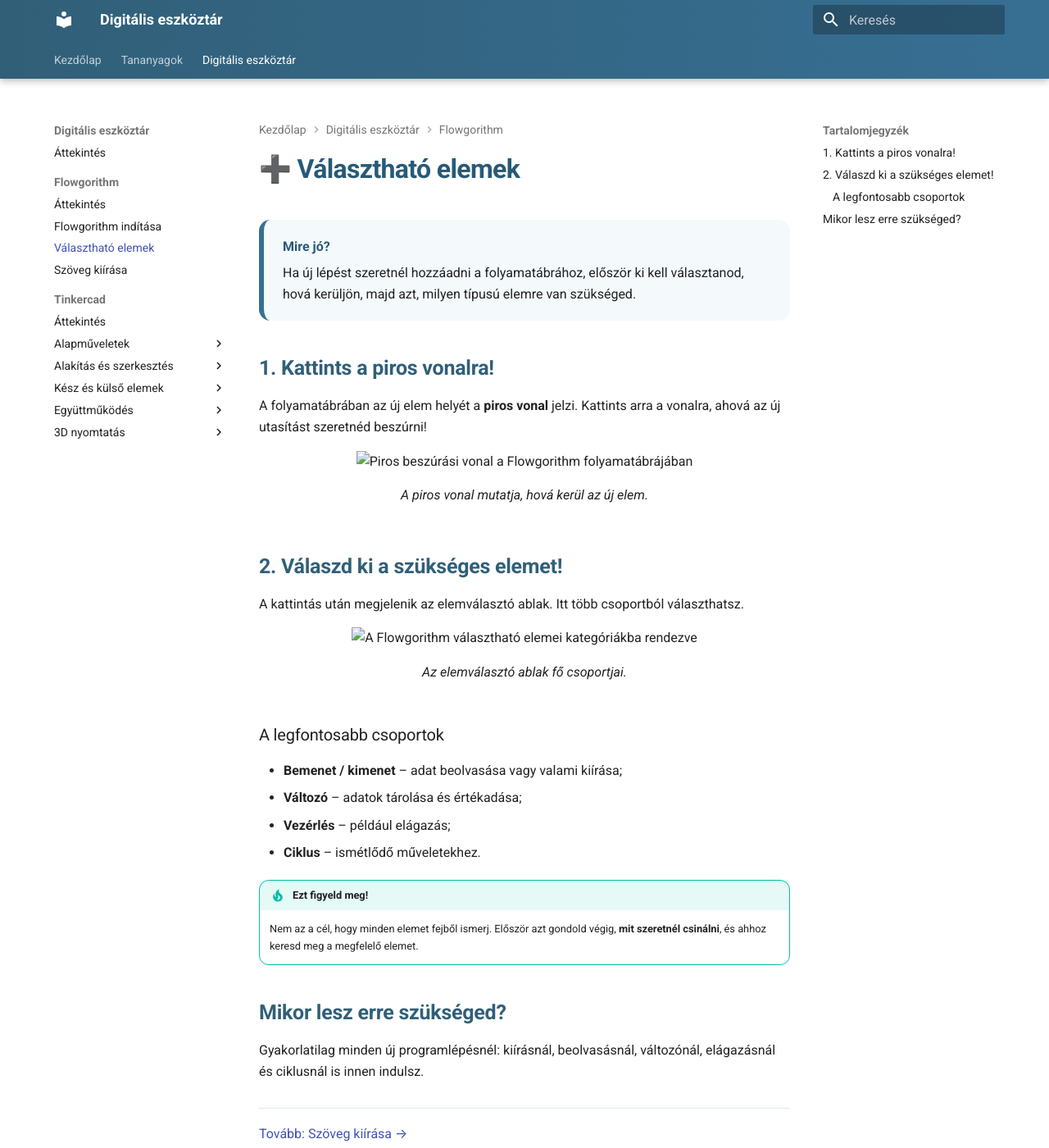
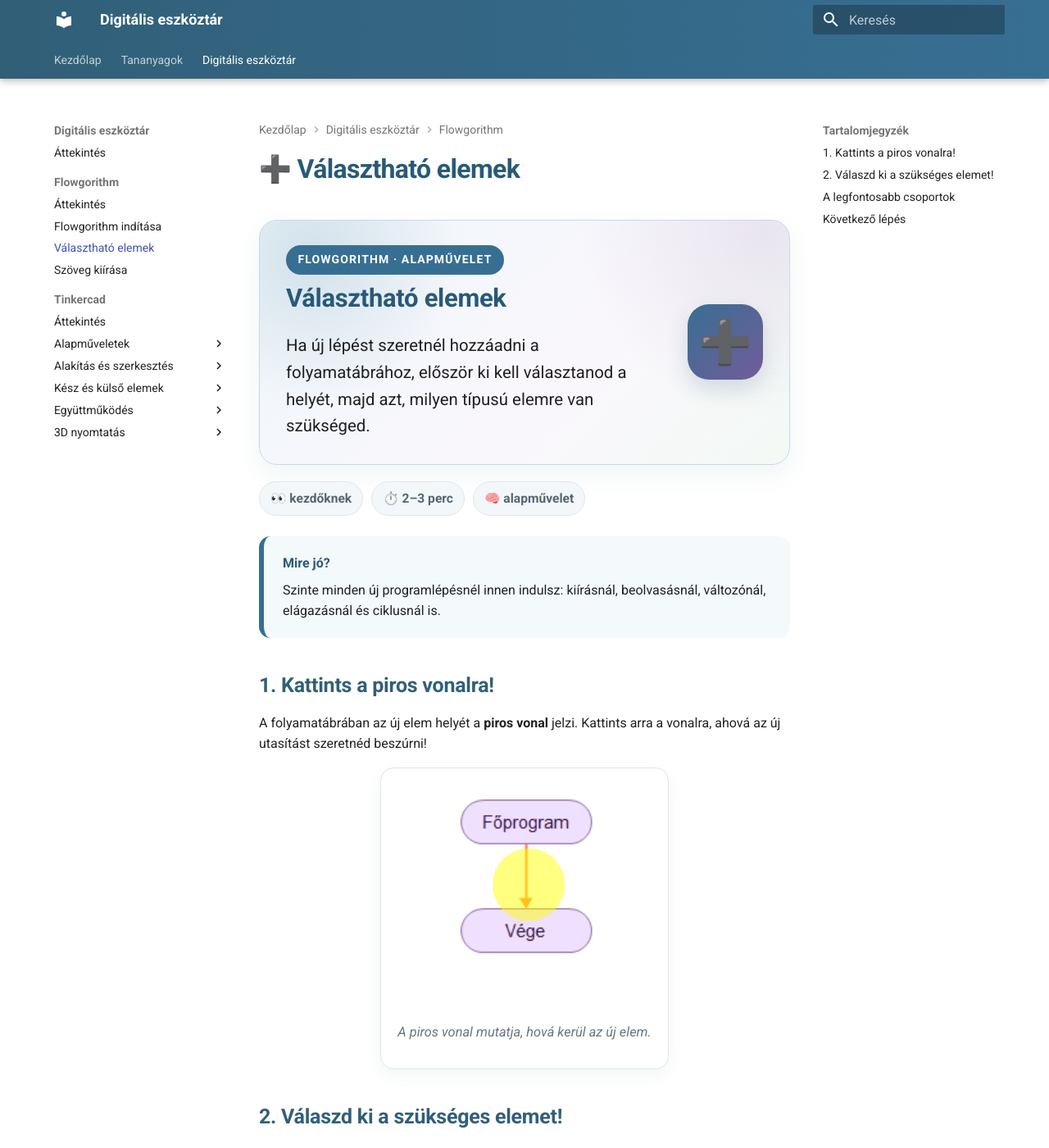
Before and after one commit to bsuszter/digitalis-eszkoztar, an MkDocs documentation site: the page built from docs/eszkoztar/flowgorithm/valaszthato-elemek.md, in a window 1280 px wide and 1400 px high. Shown: the whole window at 82% size. Built offline with MkDocs 1.6.1 and Material for MkDocs 9.7.7, drawn with Linux system fonts in a browser that asks for light colours; some of the changed text lies outside the part shown.

Commit message:
Flowgorithm választható elemek oldal dizájn és képek javítása

```diff
--- a/docs/eszkoztar/flowgorithm/valaszthato-elemek.md
+++ b/docs/eszkoztar/flowgorithm/valaszthato-elemek.md
@@ -1,16 +1,31 @@
 # ➕ Választható elemek
+
+<div class="article-hero">
+  <div>
+    <span class="article-kicker">FLOWGORITHM · ALAPMŰVELET</span>
+    <h2>Választható elemek</h2>
+    <p>Ha új lépést szeretnél hozzáadni a folyamatábrához, először ki kell választanod a helyét, majd azt, milyen típusú elemre van szükséged.</p>
+  </div>
+  <div class="article-hero__icon">➕</div>
+</div>
+
+<div class="article-meta">
+  <span>👀 kezdőknek</span>
+  <span>⏱️ 2–3 perc</span>
+  <span>🧠 alapművelet</span>
+</div>
 
 <div class="article-intro">
   <strong>Mire jó?</strong>
-  <span>Ha új lépést szeretnél hozzáadni a folyamatábrához, először ki kell választanod, hová kerüljön, majd azt, milyen típusú elemre van szükséged.</span>
+  <span>Szinte minden új programlépésnél innen indulsz: kiírásnál, beolvasásnál, változónál, elágazásnál és ciklusnál is.</span>
 </div>
 
 ## 1. Kattints a piros vonalra!
 
 A folyamatábrában az új elem helyét a **piros vonal** jelzi. Kattints arra a vonalra, ahová az új utasítást szeretnéd beszúrni!
 
-<figure class="article-figure">
-  <img src="../../images/eszkoztar/flowgorithm/flowgorithm-valaszthato-elemek-01-piros-vonal.png" alt="Piros beszúrási vonal a Flowgorithm folyamatábrájában">
+<figure class="tool-figure tool-figure--medium">
+  <img src="../../../images/eszkoztar/flowgorithm/flowgorithm-valaszthato-elemek-01-piros-vonal.png" alt="Piros beszúrási vonal a Flowgorithm folyamatábrájában">
   <figcaption>A piros vonal mutatja, hová kerül az új elem.</figcaption>
 </figure>
 
@@ -18,23 +33,32 @@ A folyamatábrában az új elem helyét a **piros vonal** jelzi. Kattints arra a
 
 A kattintás után megjelenik az elemválasztó ablak. Itt több csoportból választhatsz.
 
-<figure class="article-figure">
-  <img src="../../images/eszkoztar/flowgorithm/flowgorithm-valaszthato-elemek-02-panel.png" alt="A Flowgorithm választható elemei kategóriákba rendezve">
+<figure class="tool-figure tool-figure--wide">
+  <img src="../../../images/eszkoztar/flowgorithm/flowgorithm-valaszthato-elemek-02-panel.png" alt="A Flowgorithm választható elemei kategóriákba rendezve">
   <figcaption>Az elemválasztó ablak fő csoportjai.</figcaption>
 </figure>
 
-### A legfontosabb csoportok
+## A legfontosabb csoportok
 
-- **Bemenet / kimenet** – adat beolvasása vagy valami kiírása;
-- **Változó** – adatok tárolása és értékadása;
-- **Vezérlés** – például elágazás;
-- **Ciklus** – ismétlődő műveletekhez.
+<div class="mini-grid">
+  <div class="mini-card"><span class="mini-icon">⌨️</span><strong>Bemenet / kimenet</strong><span>Adat beolvasása vagy valami kiírása.</span></div>
+  <div class="mini-card"><span class="mini-icon">📦</span><strong>Változó</strong><span>Adatok tárolása és értékadása.</span></div>
+  <div class="mini-card"><span class="mini-icon">🔀</span><strong>Vezérlés</strong><span>Például elágazás.</span></div>
+  <div class="mini-card"><span class="mini-icon">🔁</span><strong>Ciklus</strong><span>Ismétlődő műveletekhez.</span></div>
+</div>
 
 !!! tip "Ezt figyeld meg!"
     Nem az a cél, hogy minden elemet fejből ismerj. Először azt gondold végig, **mit szeretnél csinálni**, és ahhoz keresd meg a megfelelő elemet.
 
-## Mikor lesz erre szükséged?
+## Következő lépés
 
-Gyakorlatilag minden új programlépésnél: kiírásnál, beolvasásnál, változónál, elágazásnál és ciklusnál is innen indulsz.
+Próbáljunk ki egy konkrét elemet: írassunk ki egy rövid szöveget!
 
-<div class="back-link"><a href="szoveg-kiirasa/">Tovább: Szöveg kiírása →</a></div>
+<div class="related-grid">
+  <a href="../szoveg-kiirasa/">
+    <span class="related-icon">💬</span>
+    <span class="related-text"><strong>Szöveg kiírása</strong><small>Jeleníts meg üzenetet vagy eredményt.</small></span>
+  </a>
+</div>
+
+<div class="back-link"><a href="../">← Vissza a Flowgorithm eszköztárhoz</a></div>
```
